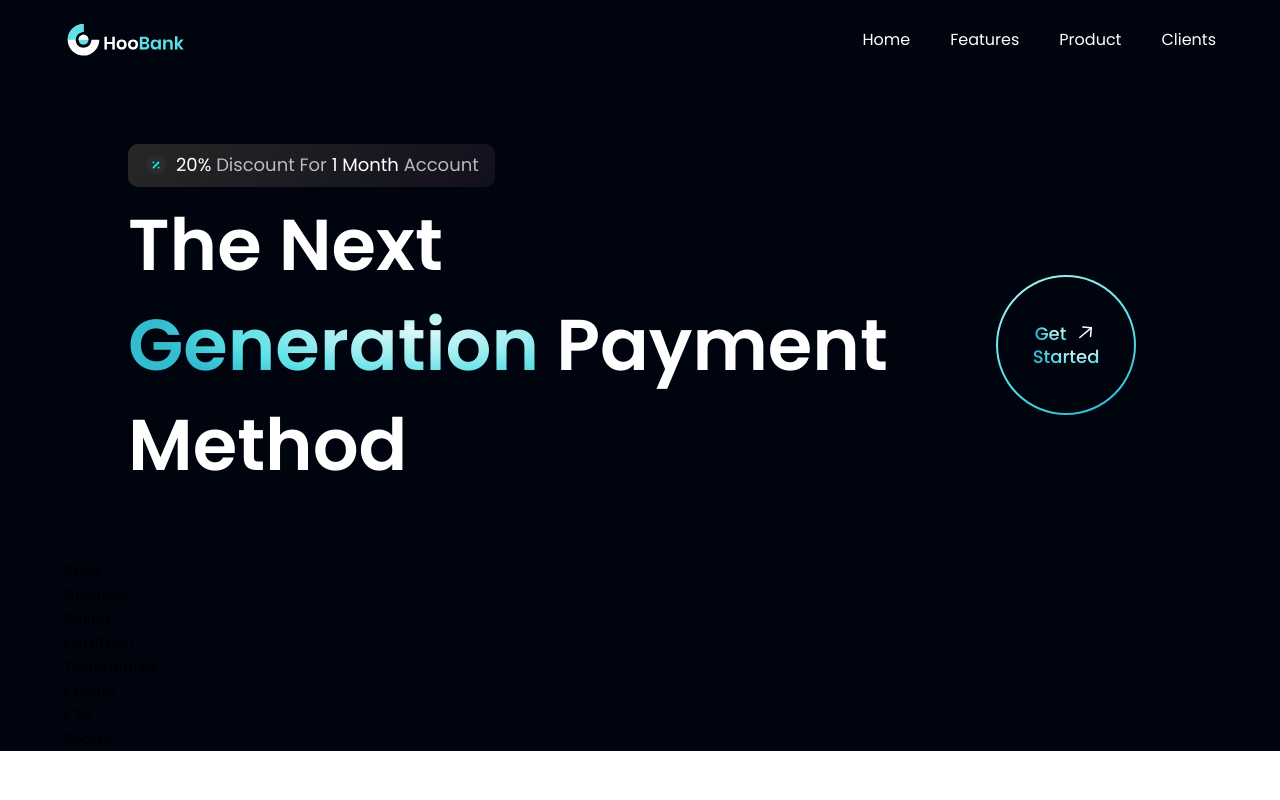
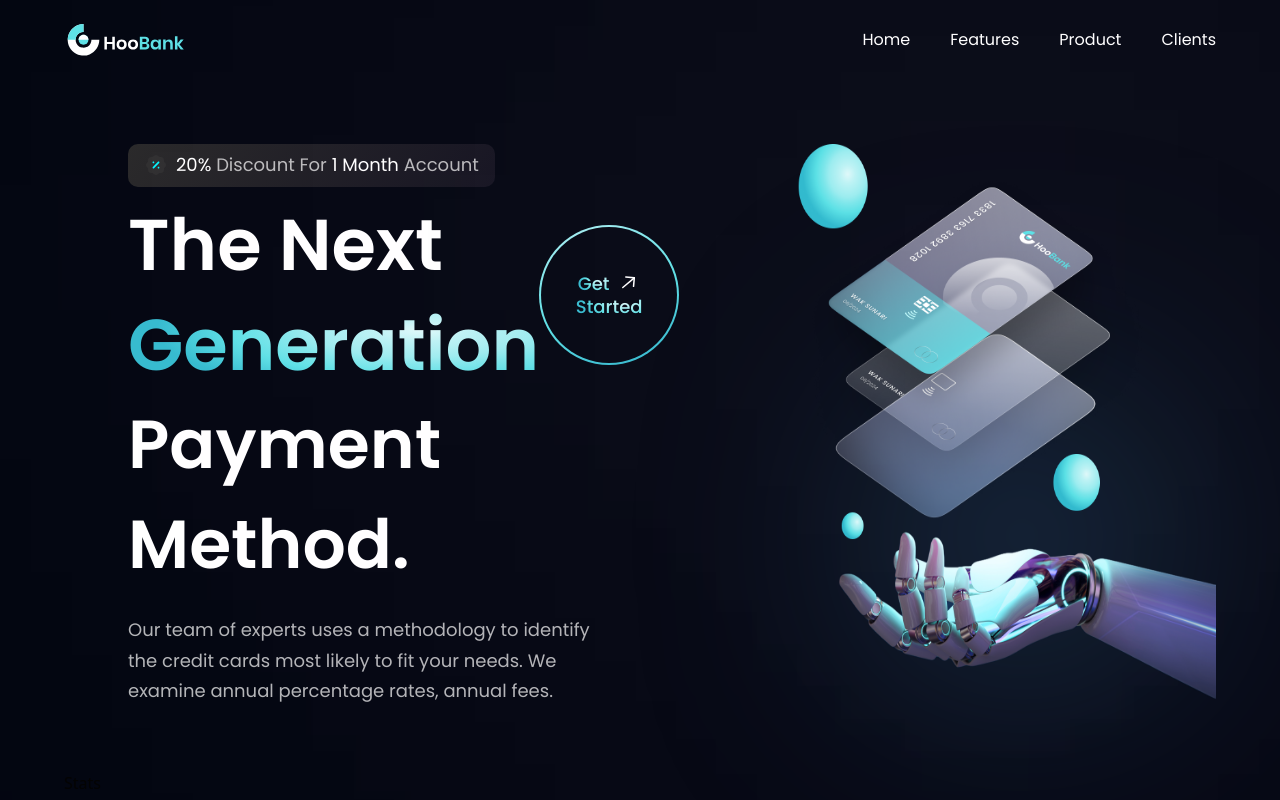
Before and after one commit to JoesephEgbenchong/HooBank-JSMastery, a React (Create React App) app: page / in a window 1280 px wide. Shown: the top 800 px of the page. Built offline with nearby package versions, Linux system fonts and the light colour scheme.

Commit message:
Completed Hero Section

```diff
--- a/src/components/GetStarted.jsx
+++ b/src/components/GetStarted.jsx
@@ -5,7 +5,7 @@ import { arrowUp } from '../assets'
 export default function GetStarted() {
   return (
     <div className={`${styles.flexCenter} w-[140px] h-[140px] bg-blue-gradient rounded-full p-[2px] cursor-pointer`}>
-      <div className={`${styles.flexCenter} flex-col w-[100%] h-[100%] bg-primary rounded-full`}>
+      <div className={`${styles.flexCenter} flex-col w-[100%] h-[100%] bg-primary rounded-full hover:bg-secondary`}>
         <div className={`${styles.flexStart} flex-row`}>
           <p className='flex font-poppins font-medium text-[18px] leading-[23px]'>
             <span className='text-gradient mr-2'>Get</span>
--- a/src/components/Hero.jsx
+++ b/src/components/Hero.jsx
@@ -22,12 +22,30 @@ export default function Hero() {
             <h1 className='flex-1 text-white font-poppins font-semibold ss:text-[72px] text-[52px] ss:leading-[100px] leading-[75px]'>
               The Next <br className='sm:block hidden' /> {" "}
               <span className='text-gradient'>Generation</span> {" "}
-              Payment Method
             </h1>
             <div className='ss:flex hidden md:mr-4 mr-0'>
               <GetStarted />
             </div>
           </div>
+
+          <h1 className='text-white font-poppins font-semibold ss:text-[68px] text-[52px] ss:leading-[100px] leading-[75px] w-full'>
+              Payment Method.
+          </h1>
+
+          <p className={`${styles.paragraph} max-w-[470px] mt-5`}>Our team of experts uses a methodology to identify the credit cards most likely to fit your needs.
+            We examine annual percentage rates, annual fees.
+          </p>
+        </div>
+
+        <div className={`${styles.flexCenter} flex-1 md:my-0 my-10 relative`}>
+          <img src={robot} alt='billing' className='w-[100%] h-[100%] z-[5]' />
+          <div className='absolute z-[0] top-0 w-[40%] h-[35%] pink__gradient'></div>
+          <div className='absolute z-[1] bottom-40 w-[80%] h-[80%] white__gradient'></div>
+          <div className='absolute z-[0] right-20 bottom-20 w-[50%] h-[50%] blue__gradient'></div>
+        </div>
+
+        <div className={`ss:hidden ${styles.flexCenter}`}>
+          <GetStarted />
         </div>
       </section>
     </>
```
